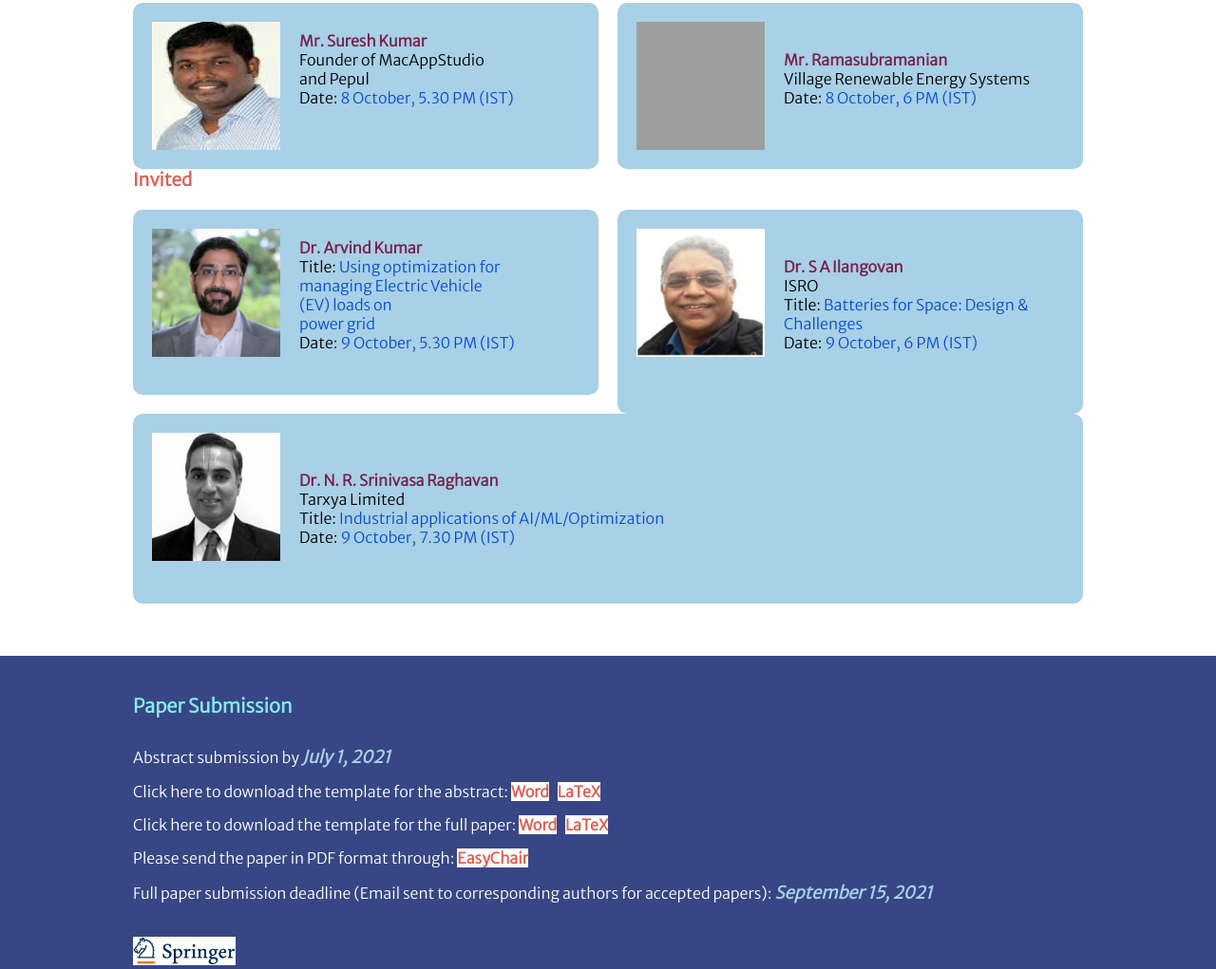
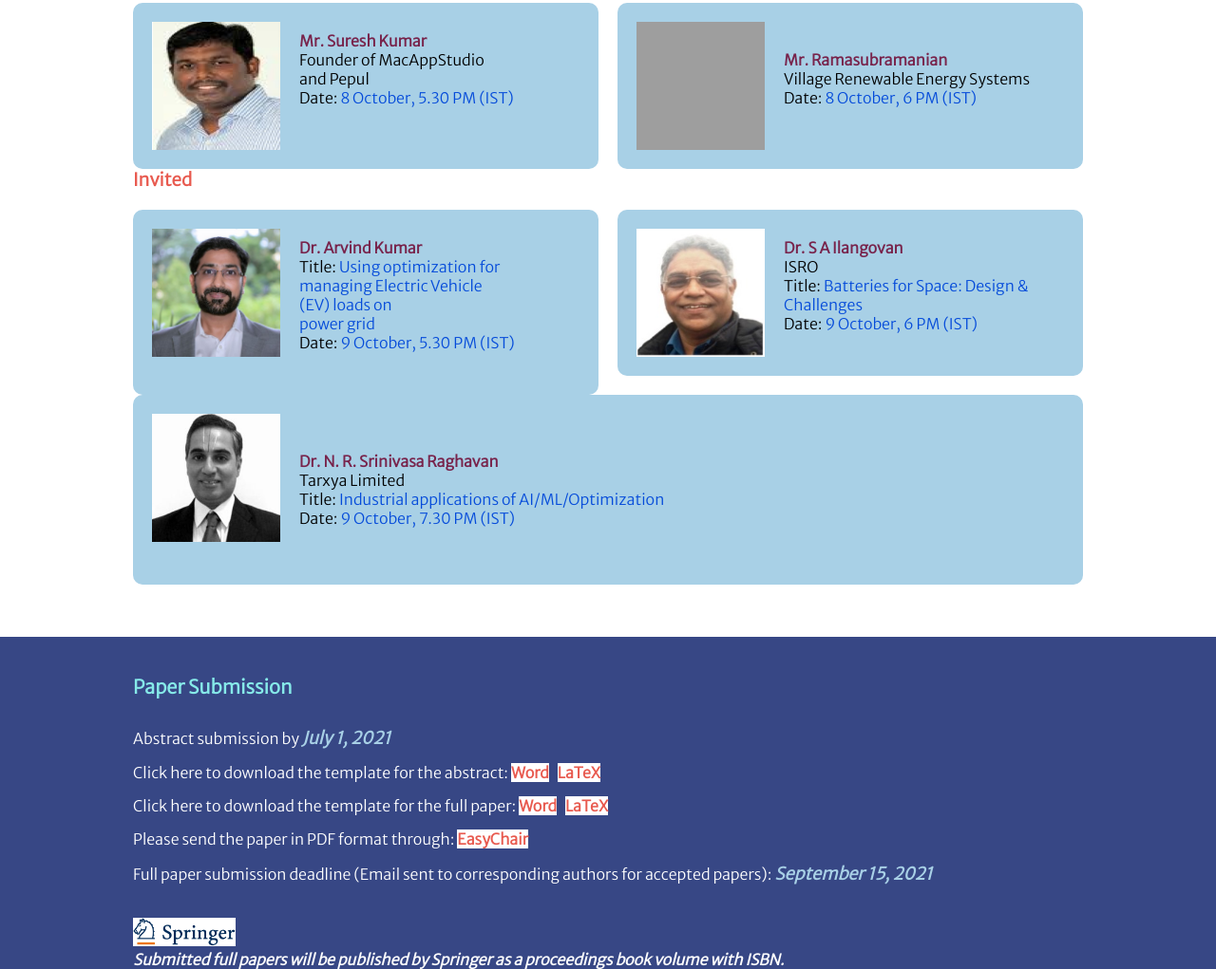
Before and after one commit to ncmdao/webpage, a plain HTML site: page index.html in a window 1280 px wide. Shown: the part 2598-3619 px from the top of the page at 95% size. Drawn offline with Linux system fonts and the light colour scheme; grey boxes are pictures that could not be loaded.

Commit message:
Update index.html

```diff
--- a/index.html
+++ b/index.html
@@ -342,7 +342,7 @@
 
 				<div class = "col9"; style="background: #a8d0e6; color: black; border-radius: 10px;">
 					<img style="width:175px; height:175px; padding:20px; float:left" src="image2021/Ilangovan.jpg" alt="Picture of Ilangovan">
-					<p style="padding: 50px; margin-left:100px;">
+					<p style="padding: 30px; margin-left:100px;">
 					<strong style = "color:#78244c"> Dr. S A Ilangovan </strong><br>
 					ISRO <br>
 					Title: <span style="color: #054bda;"> Batteries for Space: Design & Challenges </span> <br>
@@ -365,8 +365,6 @@
 				</div>
 				<div class="clearContent">
 				</div>
-
-
 			</div>
 
 		</section>
```
